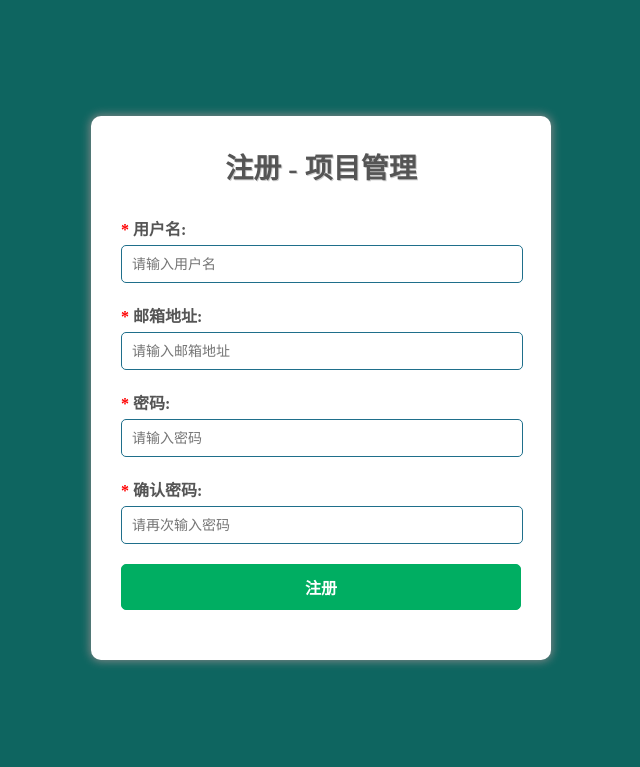
After one commit to CollinPeng/ProjectManager, a PHP site: template src/Views/authenticate/register.twig in a window 1280 px wide. The commit adds this page. Shown: the top 767 px of the page, without its empty margins (319-959 px from the left). Run offline with PHP 8.4, Linux system fonts and the light colour scheme; the template is opened without the code that fills it, so the values that code supplies are empty; some libraries are stand-ins or nearby versions.

Commit message:
feat: Add register page.

```diff
--- /dev/null
+++ b/public/asserts/css/common.css
@@ -0,0 +1,3 @@
+.red-text {
+    color: red;
+}
--- a/routes/web.php
+++ b/routes/web.php
@@ -5,6 +5,10 @@ use \App\Http\Middleware\AuthenticateMiddleware;
 $app->get('/login', AuthenticateController::class . ':loginAction')
     ->setName('login');
 
+// 注册页面
+$app->get('/register', AuthenticateController::class . ':registerAction')
+    ->setName('register');
+
 $app->group('', function (\Slim\Routing\RouteCollectorProxy $group) {
     // 退出登录
     $group->get('/logout', AuthenticateController::class . ':logoutAction')
--- /dev/null
+++ b/src/Views/authenticate/register.twig
@@ -0,0 +1,56 @@
+<!doctype html>
+<html lang="zh" class="full">
+<head>
+    <meta charset="UTF-8">
+    <meta name="viewport"
+          content="width=device-width, user-scalable=no, initial-scale=1.0, maximum-scale=1.0, minimum-scale=1.0">
+    <meta http-equiv="X-UA-Compatible" content="ie=edge">
+    <title>注册 - 项目管理</title>
+    <link rel="stylesheet" href="/asserts/css/login.css?version=1.0">
+    <link rel="stylesheet" href="/asserts/css/common.css?version=1.0">
+</head>
+<body class="login-body">
+    <div class="login-panel">
+        <div class="panel-title">注册 - 项目管理</div>
+        <div class="panel-body">
+            <form action="" method="post">
+                <div class="form-group">
+                    <label>
+                        <span class="red-text">*</span>
+                        用户名:
+                    </label>
+                    <input type="text" name="username" placeholder="请输入用户名" class="form-control">
+                </div>
+
+                <div class="form-group">
+                    <label>
+                        <span class="red-text">*</span>
+                        邮箱地址:
+                    </label>
+                    <input type="email" name="email" placeholder="请输入邮箱地址" class="form-control">
+                </div>
+
+                <div class="form-group">
+                    <label>
+                        <span class="red-text">*</span>
+                        密码:
+                    </label>
+                    <input type="password" name="password" placeholder="请输入密码" class="form-control">
+                </div>
+
+                <div class="form-group">
+                    <label>
+                        <span class="red-text">*</span>
+                        确认密码:
+                    </label>
+                    <input type="password" name="password_confirmed" placeholder="请再次输入密码" class="form-control">
+                </div>
+
+                <div class="form-group">
+                    <button type="submit" class="btn btn-success btn-full">注册</button>
+                </div>
+            </form>
+        </div>
+    </div>
+</body>
+</html>
```
Also changed, not shown: src/Http/Controllers/AuthenticateController.php (+17 -0 lines).
